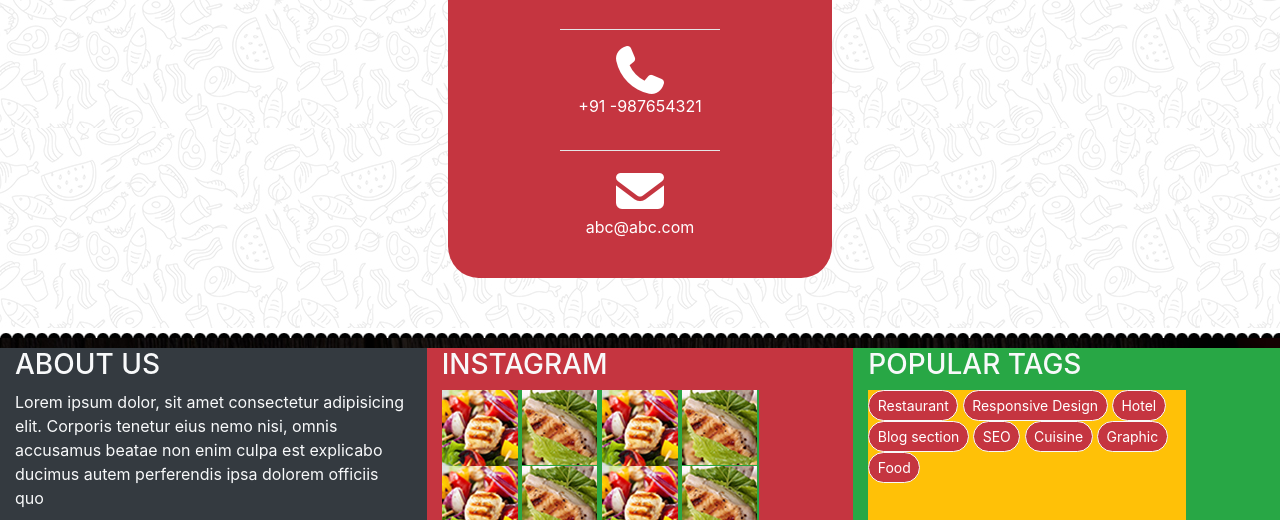
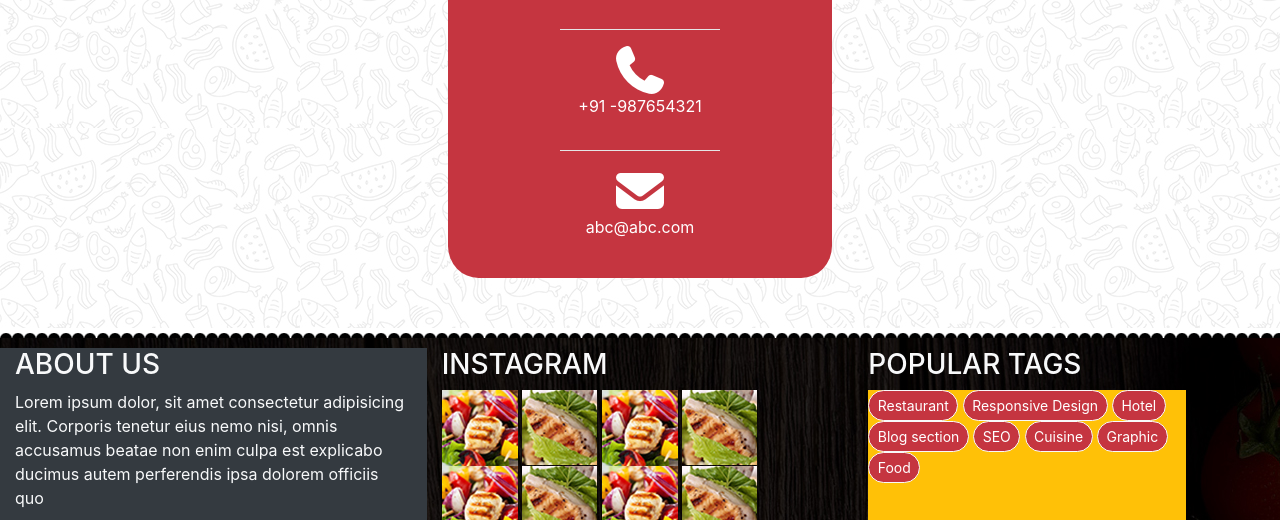
Before and after one commit to Mkaranfil/Site-du-chef-, a website: page index.html in a window 1280 px wide. Shown: the part 5659-6179 px from the top of the page. Drawn offline with nearby package versions, Linux system fonts and the light colour scheme.

Commit message:
revisite

```diff
--- a/index.html
+++ b/index.html
@@ -1035,10 +1035,10 @@
 
 
 
-        <div class=" col-4 insta text-light bg-danger " style=" height: 280px;">
+        <div class=" col-4 insta text-light  " style=" height: 280px;">
             <h3>INSTAGRAM</h3>
 
-            <div class=" insta bg-success flex-wrap  align-items-center "style="width: 80%; height: 200px;">
+            <div class=" insta flex-wrap  align-items-center "style="width: 80%; height: 200px;">
 
 
                <a href=""><img src="./public/img/instragram_gallery_img1.jpg" alt="" ></a>
@@ -1057,7 +1057,7 @@
 
 
 
-        <div class=" col-4 popu text-light bg-success" style="height: 280px;">
+        <div class=" col-4 popu text-light" style="height: 280px;">
             <h3>POPULAR TAGS</h3>
             <div class=" d-inline-block bg-warning" style="width: 80%; height: 200px;">
                 <button type="button" class="btn btn-danger border-light  badge-pill btn-sm">Restaurant</button>
```
